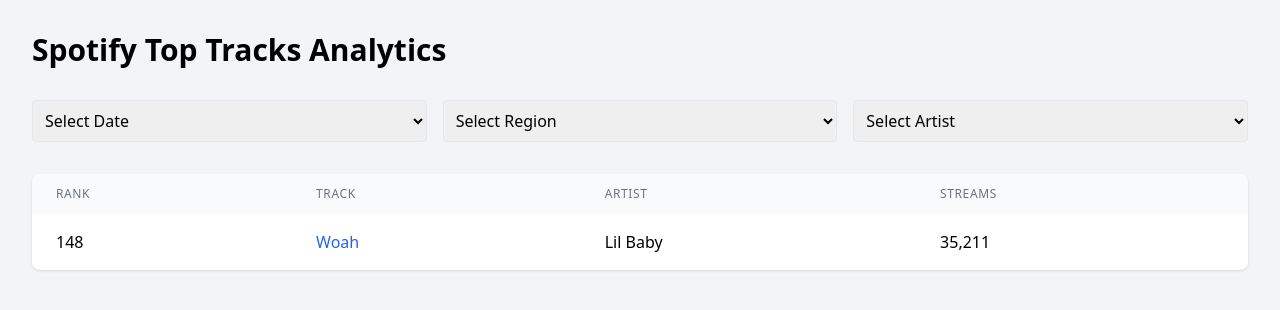
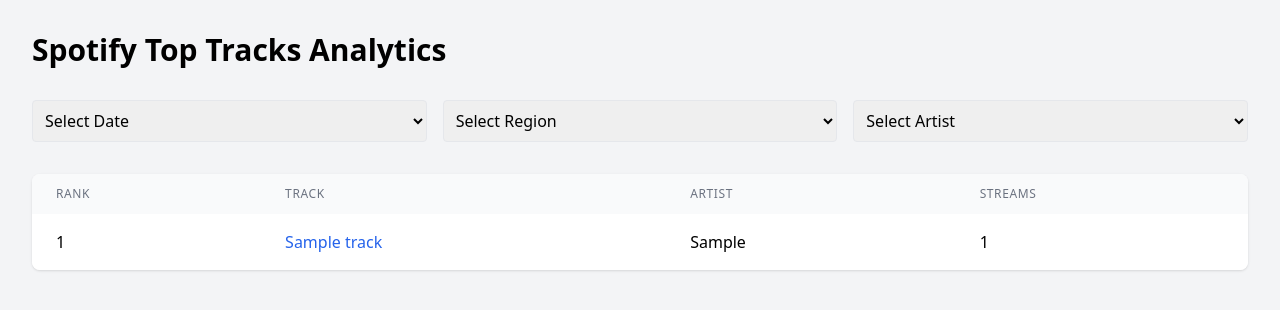
Before and after one commit to aoaow/spotify_microservice, a Flask app: page / in a window 1280 px wide. Shown: the top 310 px of the page. Run offline with Flask 2, Linux system fonts and the light colour scheme; tables that the repository leaves empty hold one stand-in row (values such as "Sample post"); parts of the project's set-up code (start-up, migrations or seed data) failed here and were passed over; some libraries are stand-ins or nearby versions.

Commit message:
good web

```diff
--- a/project/app.py
+++ b/project/app.py
@@ -1,11 +1,11 @@
-from flask import Flask, render_template
+from flask import Flask, jsonify, request, render_template
 from flask_cors import CORS
+from config.database import init_db, load_data_from_df, process_spotify_data
+from models.track import Track
+import pandas as pd
 
 app = Flask(__name__)
 CORS(app)
-
-from config.database import init_db, load_data_from_df, process_spotify_data
-import pandas as pd
 
 # Initialize the database schema
 init_db()
@@ -13,35 +13,54 @@
 # Preprocess and load data from parquet
 df = pd.read_parquet('data/spotify_top_200.parquet')
 df = process_spotify_data(df)
-# df now has the processed data, load it into the database
 load_data_from_df(df)
 
-from flask import Flask, jsonify, request
-from models.track import Track  # assuming you've placed Track there
 
 @app.route('/filters', methods=['GET'])
 def get_filters():
+    """
+    API endpoint to get filter options: dates, regions, and artists.
+    """
     try:
         filters = Track.get_filters()
         return jsonify(filters)
     except Exception as e:
         return jsonify({'error': str(e)}), 500
 
+
 @app.route('/tracks', methods=['GET'])
-def get_data():
+def get_tracks():
+    """
+    API endpoint to get tracks filtered by date, region, and artist.
+    """
     date = request.args.get('date')
     region = request.args.get('region')
     artist = request.args.get('artist')
 
     try:
         tracks = Track.get_tracks(date=date, region=region, artist=artist)
-        return jsonify(tracks)
+        response = [
+            {
+                'rank': index + 1,
+                'track_title': track['track_title'],
+                'artist': track['artist'],
+                'streams': track['track_streams'],
+                'track_url': track['track_url'],
+            }
+            for index, track in enumerate(tracks)
+        ]
+        return jsonify(response)
     except Exception as e:
         return jsonify({'error': str(e)}), 500
 
+
 @app.route('/')
 def index():
+    """
+    Renders the index.html file as the main page.
+    """
     return render_template('index.html')
+
 
 if __name__ == '__main__':
     app.run(debug=True, port=3000)
--- a/project/templates/index.html
+++ b/project/templates/index.html
@@ -12,22 +12,16 @@
             <h1 class="text-3xl font-bold mb-8">Spotify Top Tracks Analytics</h1>
 
             <div class="grid grid-cols-1 md:grid-cols-3 gap-4 mb-8">
-                <select class="p-2 border rounded">
+                <select name="date" class="p-2 border rounded">
                     <option value="">Select Date</option>
-                    <option>2020-05-01</option>
-                    <option>2020-05-02</option>
                 </select>
 
-                <select class="p-2 border rounded">
+                <select name="region" class="p-2 border rounded">
                     <option value="">Select Region</option>
-                    <option>Canada</option>
-                    <option>United States</option>
                 </select>
 
-                <select class="p-2 border rounded">
+                <select name="artist" class="p-2 border rounded">
                     <option value="">Select Artist</option>
-                    <option>Lil Baby</option>
-                    <option>Drake</option>
                 </select>
             </div>
 
@@ -42,20 +36,82 @@
                         </tr>
                     </thead>
                     <tbody class="bg-white divide-y divide-gray-200">
-                        <tr>
-                            <td class="px-6 py-4 whitespace-nowrap">148</td>
-                            <td class="px-6 py-4 whitespace-nowrap">
-                                <a href="https://open.spotify.com/track/02RCbjb9czvQKNG..." class="text-blue-600 hover:text-blue-900">
-                                    Woah
-                                </a>
-                            </td>
-                            <td class="px-6 py-4 whitespace-nowrap">Lil Baby</td>
-                            <td class="px-6 py-4 whitespace-nowrap">35,211</td>
-                        </tr>
+                        <!-- Rows will be dynamically inserted here -->
                     </tbody>
                 </table>
             </div>
         </div>
     </div>
+
+    <script>
+        async function fetchFilters() {
+            const response = await fetch('/filters');
+            const filters = await response.json();
+
+            const dateSelect = document.querySelector('select[name="date"]');
+            const regionSelect = document.querySelector('select[name="region"]');
+            const artistSelect = document.querySelector('select[name="artist"]');
+
+            // Populate Date options
+            filters.dates.forEach(date => {
+                const option = document.createElement('option');
+                option.value = date;
+                option.textContent = date;
+                dateSelect.appendChild(option);
+            });
+
+            // Populate Region options
+            filters.regions.forEach(region => {
+                const option = document.createElement('option');
+                option.value = region;
+                option.textContent = region;
+                regionSelect.appendChild(option);
+            });
+
+            // Populate Artist options
+            filters.artists.forEach(artist => {
+                const option = document.createElement('option');
+                option.value = artist;
+                option.textContent = artist;
+                artistSelect.appendChild(option);
+            });
+        }
+
+        async function fetchTracks() {
+            const date = document.querySelector('select[name="date"]').value;
+            const region = document.querySelector('select[name="region"]').value;
+            const artist = document.querySelector('select[name="artist"]').value;
+
+            const response = await fetch(`/tracks?date=${date}&region=${region}&artist=${artist}`);
+            const tracks = await response.json();
+
+            const tableBody = document.querySelector('tbody');
+            tableBody.innerHTML = ''; // Clear previous data
+
+            tracks.forEach((track) => {
+                const row = `
+                    <tr>
+                        <td class="px-6 py-4 whitespace-nowrap">${track.rank}</td>
+                        <td class="px-6 py-4 whitespace-nowrap">
+                            <a href="${track.track_url}" class="text-blue-600 hover:text-blue-900">
+                                ${track.track_title}
+                            </a>
+                        </td>
+                        <td class="px-6 py-4 whitespace-nowrap">${track.artist}</td>
+                        <td class="px-6 py-4 whitespace-nowrap">${track.streams}</td>
+                    </tr>
+                `;
+                tableBody.innerHTML += row;
+            });
+        }
+
+        document.querySelectorAll('select').forEach(select => {
+            select.addEventListener('change', fetchTracks);
+        });
+
+        // Fetch initial data
+        fetchFilters();
+        fetchTracks();
+    </script>
 </body>
 </html>
```
Also changed, not shown: locustfile.py (+4 -6 lines), app.py (line endings or trailing spaces), 2 other files.
